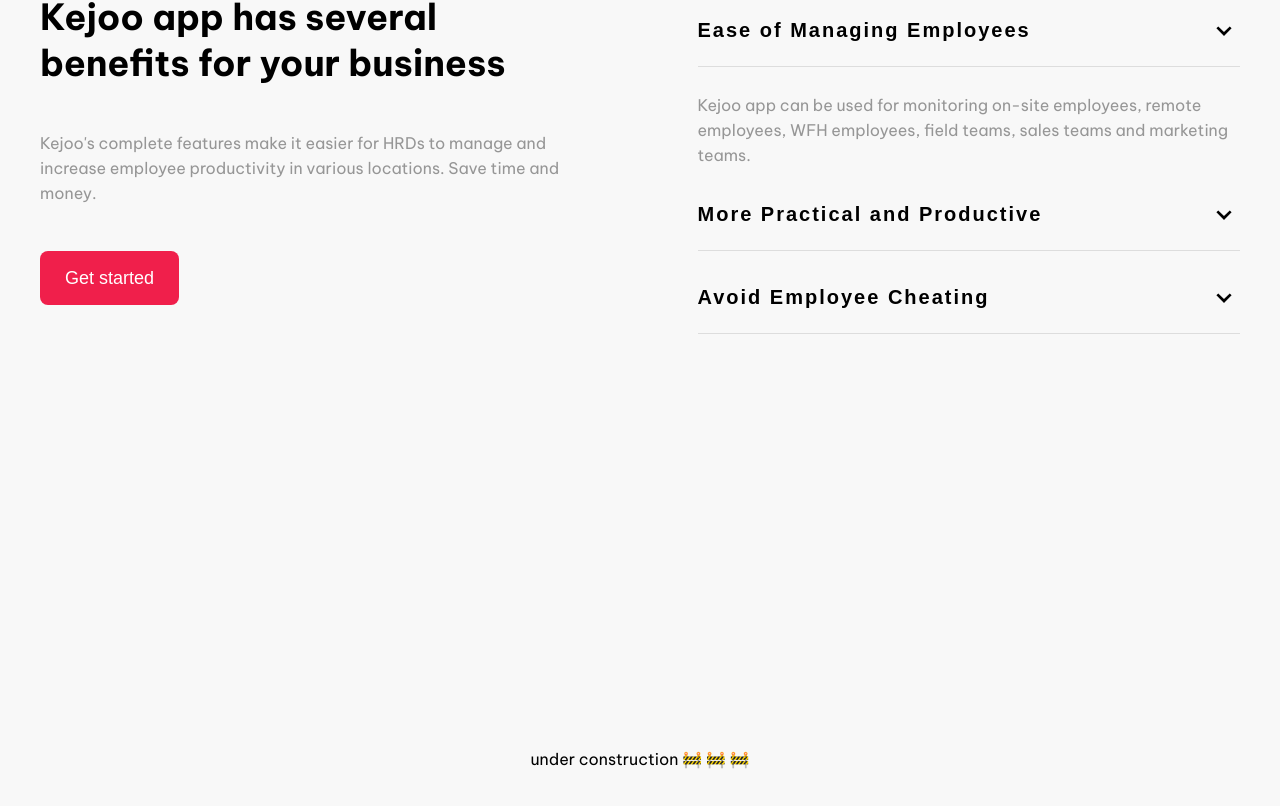
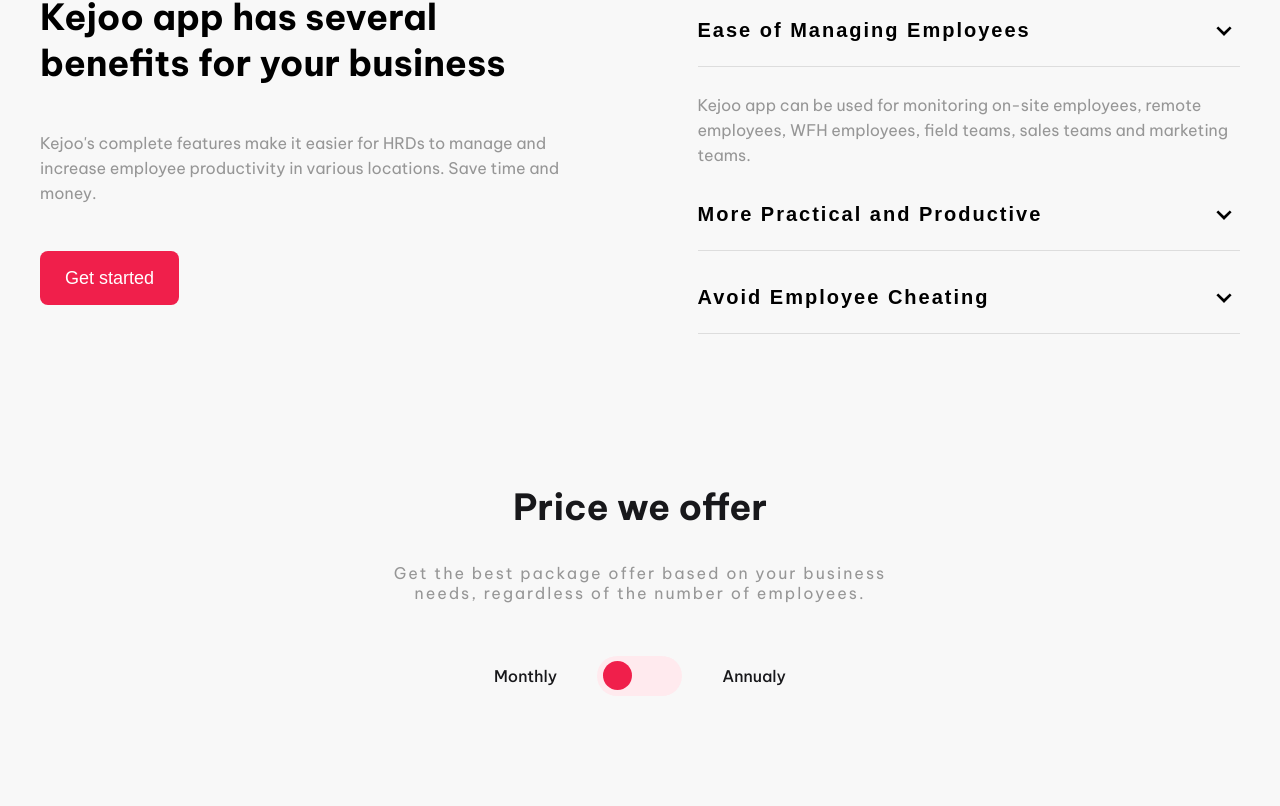
Before and after one commit to gustavoalvim41/kejoo, a React (Vite) app: page / in a window 1280 px wide. Shown: the part 1629-2435 px from the top of the page. Built offline with nearby package versions, Linux system fonts and the light colour scheme.

Commit message:
updating pricing component and styling

```diff
--- a/src/screens/Home/components/Pricing/index.jsx
+++ b/src/screens/Home/components/Pricing/index.jsx
@@ -1,10 +1,30 @@
 import React from 'react';
 import './styles.sass';
+
+const Switch = () => {
+  return (
+    <div className='switch-wrapper'>
+      <p>Monthly</p>
+      <label class="switch">
+        <input type="checkbox" />
+        <span class="slider round"></span>
+      </label>
+      <p>Annualy</p>
+    </div>
+  )
+}
 
 const Pricing = () => {
   return (
     <section className='pricing'>
-      under construction 🚧 🚧 🚧
+      <div className='title-subtitle'>
+        <h2>Price we offer</h2>
+        <p>Get the best package offer based on your business needs, regardless of the number of employees.</p>
+      </div>
+
+      <Switch />
+
+
     </section>
   )
 }
--- a/src/screens/Home/components/Pricing/styles.sass
+++ b/src/screens/Home/components/Pricing/styles.sass
@@ -1,3 +1,5 @@
+@use '../../../../styles/variables'
+
 .pricing
   width: 100%
   height: 55rem
@@ -6,4 +8,90 @@
 
   display: flex
   align-items: center
-  justify-content: center
+  flex-direction: column
+
+  .title-subtitle
+    margin: 0 0 5.3rem 0
+
+    display: flex
+    align-items: center
+    flex-direction: column
+    gap: 3.3rem
+
+    h2
+      font-size: 3.6rem
+      font-weight: 700
+      line-height: 4.6rem
+
+      color: variables.$black
+
+    p
+      width: 55rem
+
+      line-height: 2rem
+      letter-spacing: .2rem
+
+      text-align: center
+
+      color: variables.$secondary
+
+  .switch-wrapper
+    display: flex
+    align-items: center
+    gap: 4rem
+
+    font-size: 1.6
+    font-weight: 500
+
+    color: variables.$black
+
+    .switch
+      position: relative
+      display: inline-block
+      width: 8.5rem
+      height: 4rem
+
+      input
+        opacity: 0
+        width: 0
+        height: 0
+
+    .slider
+      position: absolute
+      cursor: pointer
+      top: 0
+      left: 0
+      right: 0
+      bottom: 0
+      background-color: variables.$lightPrimary
+      -webkit-transition: .4s
+      transition: .4s
+
+
+      &:before
+        position: absolute
+        content: ""
+        height: 2.9rem
+        width: 2.9rem
+        left: .6rem
+        bottom: .6rem
+        background-color: variables.$primary
+        -webkit-transition: .4s
+        transition: .4s
+
+    input:checked + .slider
+      background-color: variables.$lightPrimary
+
+    input:focus + .slider
+      box-shadow: 0 0 .1rem variables.$lightPrimary
+
+    input:checked + .slider:before
+      -webkit-transform: translateX(4.4rem)
+      -ms-transform: translateX(4.4rem)
+      transform: translateX(4.4rem)
+
+    .slider.round
+      border-radius: 3.4rem
+
+    .slider.round:before
+      border-radius: 50%
```
